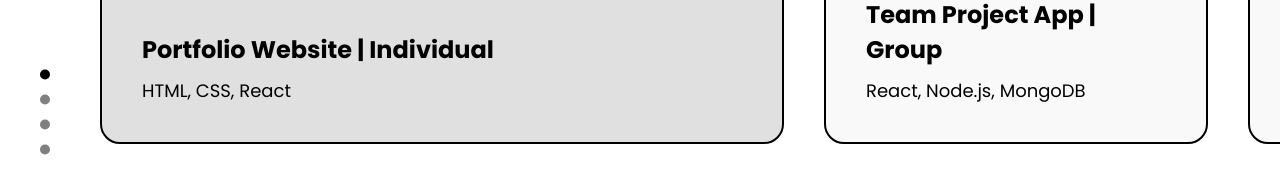
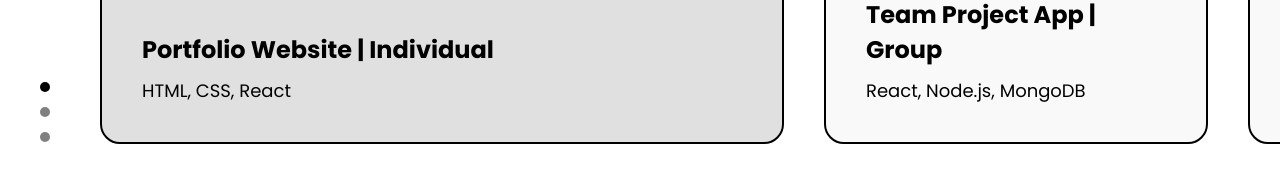
Before and after one commit to marianadine/madebyfei, a React (Create React App) app: page /designs in a window 1280 px wide. Shown: the part 608-797 px from the top of the page. Built offline with nearby package versions, Linux system fonts and the light colour scheme.

Commit message:
update sections on designs

```diff
--- a/src/components/Designs.jsx
+++ b/src/components/Designs.jsx
@@ -16,7 +16,7 @@ const Designs = () => {
   const [activeSection, setActiveSection] = useState(0);
   const [expandedIndex, setExpandedIndex] = useState(0);
 
-  const sectionRefs = [useRef(), useRef(), useRef(), useRef()];
+  const sectionRefs = [useRef(), useRef(), useRef()];
   const worksContainerRef = useRef();
   const scrollLeft = () => {
     worksContainerRef.current.scrollBy({
@@ -90,7 +90,7 @@ const Designs = () => {
 
   return (
     <div className="scroll-container">
-      <ScrollIndicator sections={4} activeSection={activeSection} />
+      <ScrollIndicator sections={3} activeSection={activeSection} />
 
       <section style={{ alignItems: 'flex-start' }} className='container' ref={sectionRefs[0]} data-index={0}>
         <div style={{ marginLeft: '100px' }}>
@@ -144,10 +144,6 @@ const Designs = () => {
       </section>
 
       <section className='container' ref={sectionRefs[2]} data-index={2}>
-        <p>h4</p>
-      </section>
-
-      <section className='container' ref={sectionRefs[3]} data-index={3}>
         <div style={{ marginTop: '160px' }}>
           <div className='workflow-container'>
             <div style={{ marginBottom: '50px' }} className='workflow-oneline'>
```
